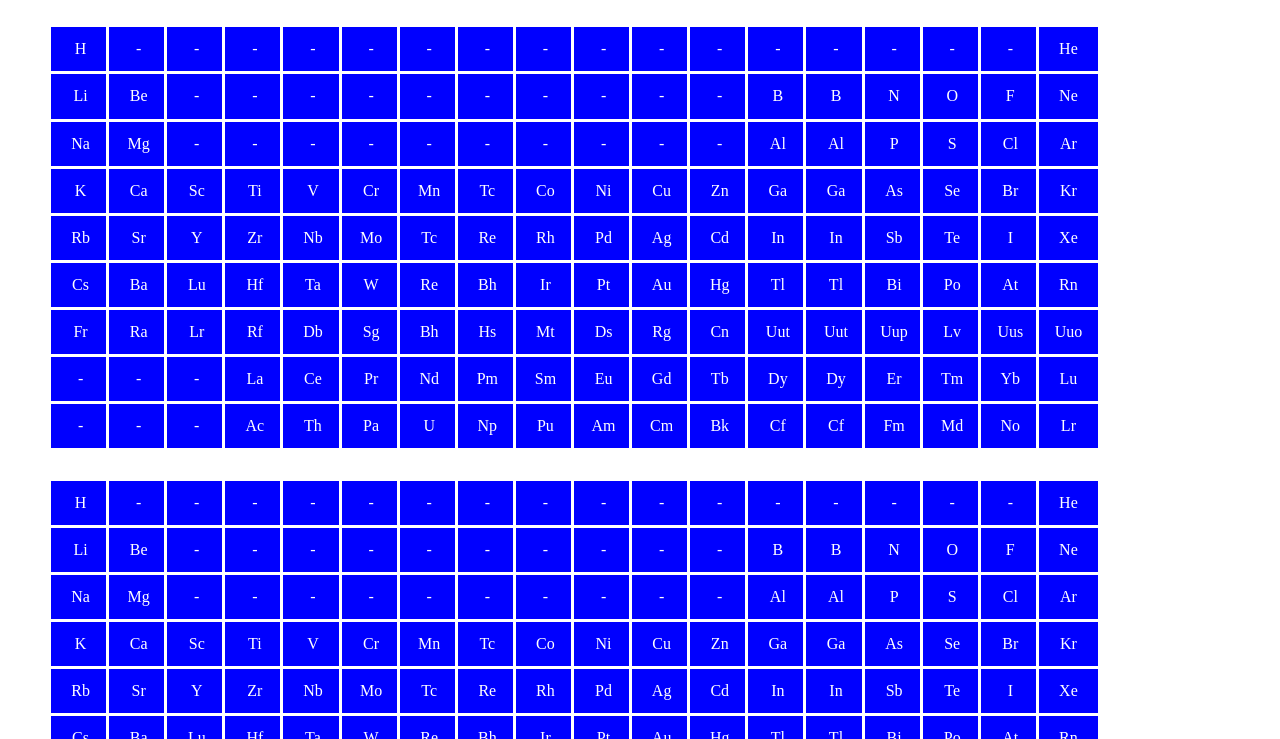
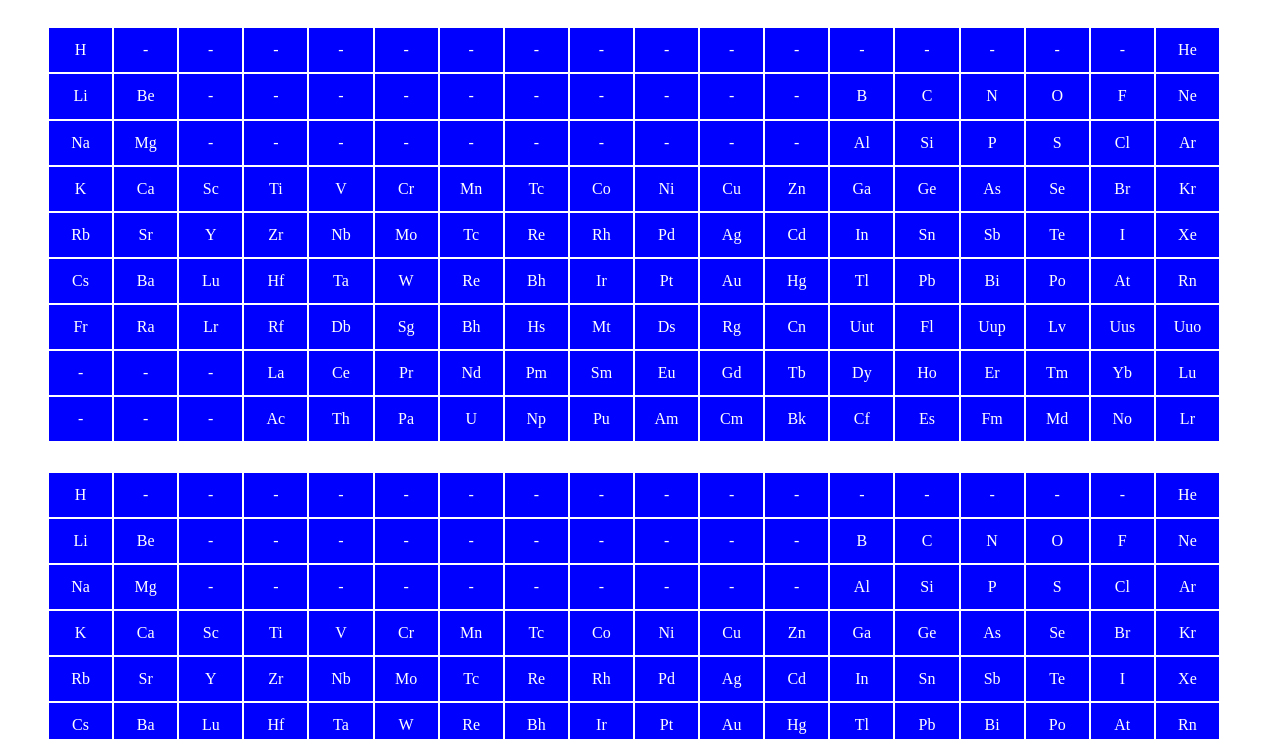
Before and after one commit to kchen21/PeriodicTableBattleShip, a website built with webpack: page index.html in a window 1280 px wide. Shown: the part 61-800 px from the top of the page. Built offline with nearby package versions, Linux system fonts and the light colour scheme.

Commit message:
Edit CSS

```diff
--- a/css/battleship.css
+++ b/css/battleship.css
@@ -7,15 +7,18 @@
 .periodic-table > div {
 	width: 5.5%;
 	display: inline-block;
-	margin-right: -7px;
 }
 
 .periodic-table > div > div {
-    border: 3px solid white;
+    border: 1px solid white;
     box-sizing: border-box;
     text-align: center;
     background: blue;
-    margin-top: -3px;
     padding: 20% 0;
     color: white;
 }
+
+.periodic-table > div > div:hover {
+  cursor: pointer;
+  opacity: 0.75;
+}
--- a/js/battleship_view.js
+++ b/js/battleship_view.js
@@ -52,7 +52,7 @@ class BattleshipView {
     $periodicTable.append('<div class="column-10"></div>');
     $periodicTable.append('<div class="column-11"></div>');
     $periodicTable.append('<div class="column-12"></div>');
-    $periodicTable.append('<div class="column-12"></div>');
+    $periodicTable.append('<div class="column-13"></div>');
     $periodicTable.append('<div class="column-14"></div>');
     $periodicTable.append('<div class="column-15"></div>');
     $periodicTable.append('<div class="column-16"></div>');
--- a/js/bundle.js
+++ b/js/bundle.js
@@ -129,7 +129,7 @@
 	      $periodicTable.append('<div class="column-10"></div>');
 	      $periodicTable.append('<div class="column-11"></div>');
 	      $periodicTable.append('<div class="column-12"></div>');
-	      $periodicTable.append('<div class="column-12"></div>');
+	      $periodicTable.append('<div class="column-13"></div>');
 	      $periodicTable.append('<div class="column-14"></div>');
 	      $periodicTable.append('<div class="column-15"></div>');
 	      $periodicTable.append('<div class="column-16"></div>');
```
